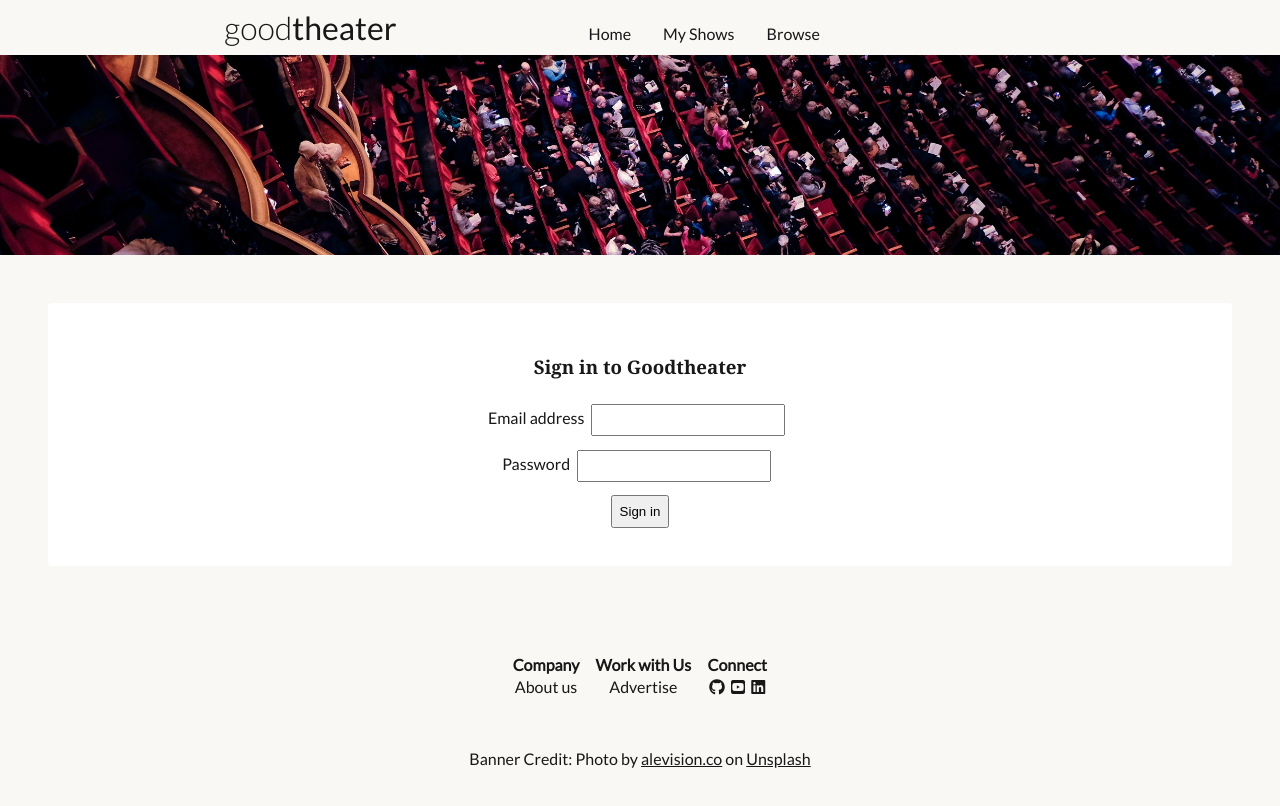
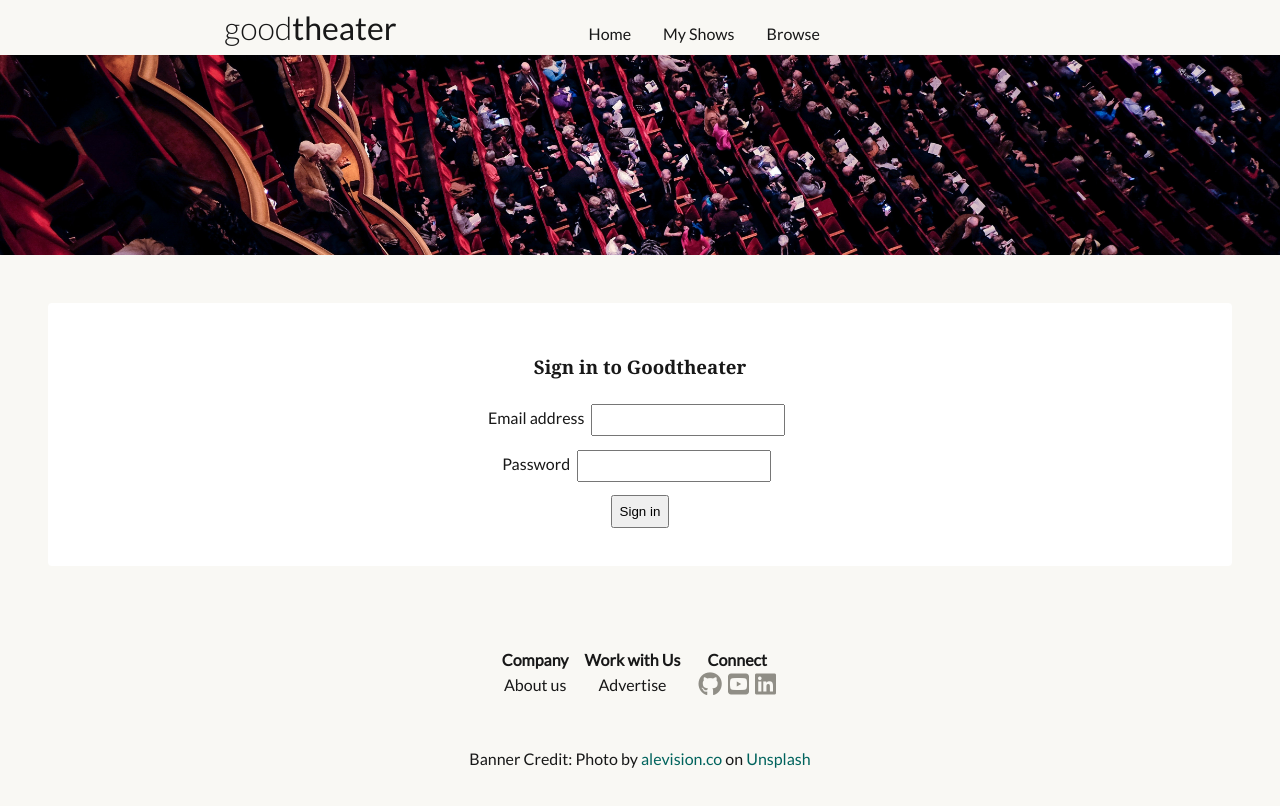
Before and after one commit to isphinxs/theater-client, a React (Create React App) app: page /login in a window 1280 px wide. Built offline with nearby package versions, Linux system fonts and the light colour scheme; no server answers.

Commit message:
Adjust footer and styling

```diff
--- a/src/App.css
+++ b/src/App.css
@@ -49,9 +49,10 @@ body {
 
 a {
   color: #181818;
+  text-decoration: none;
 }
 
-a:hover {
+a:hover, i:hover {
   color: #745037;
 }
 
@@ -157,7 +158,7 @@ div.user-form input {
 }
 
 div.user-form button {
-  background: #F4F1EA;
+  background: #9c9a95;
   border-radius: 3px;
   display: inline-block;
   min-width: 200px;
@@ -211,3 +212,8 @@ div#footer table {
 td {
   padding: 0 15px;
 }
+
+i {
+  font-size: 1.5em;
+  color: #908e86;
+}
--- a/src/components/Footer.js
+++ b/src/components/Footer.js
@@ -13,8 +13,8 @@ function Footer() {
                 </thead>
                 <tbody>
                     <tr>
-                        <td>About us</td>
-                        <td>Advertise</td>
+                        <td><a href="https://www.linkedin.com/in/sam-ostrowski/">About us</a></td>
+                        <td><a href="https://github.com/isphinxs">Advertise</a></td>
                         <td>
                             <a href="https://github.com/isphinxs"><i className="fab fa-github"></i></a> &nbsp;
                             <a href="http://youtube.com"><i className="fab fa-youtube-square"></i></a> &nbsp;
@@ -24,7 +24,7 @@ function Footer() {
                 </tbody>
             </table>
             <br />
-            <span>Banner Credit: Photo by <a href="https://unsplash.com/@alevisionco?utm_source=unsplash&utm_medium=referral&utm_content=creditCopyText">alevision.co</a> on <a href="https://unsplash.com/s/photos/theater?utm_source=unsplash&utm_medium=referral&utm_content=creditCopyText">Unsplash</a></span>
+            <span>Banner Credit: Photo by <a className="gr-link" href="https://unsplash.com/@alevisionco?utm_source=unsplash&utm_medium=referral&utm_content=creditCopyText">alevision.co</a> on <a className="gr-link" href="https://unsplash.com/s/photos/theater?utm_source=unsplash&utm_medium=referral&utm_content=creditCopyText">Unsplash</a></span>
         </div>
     );
 }
```
